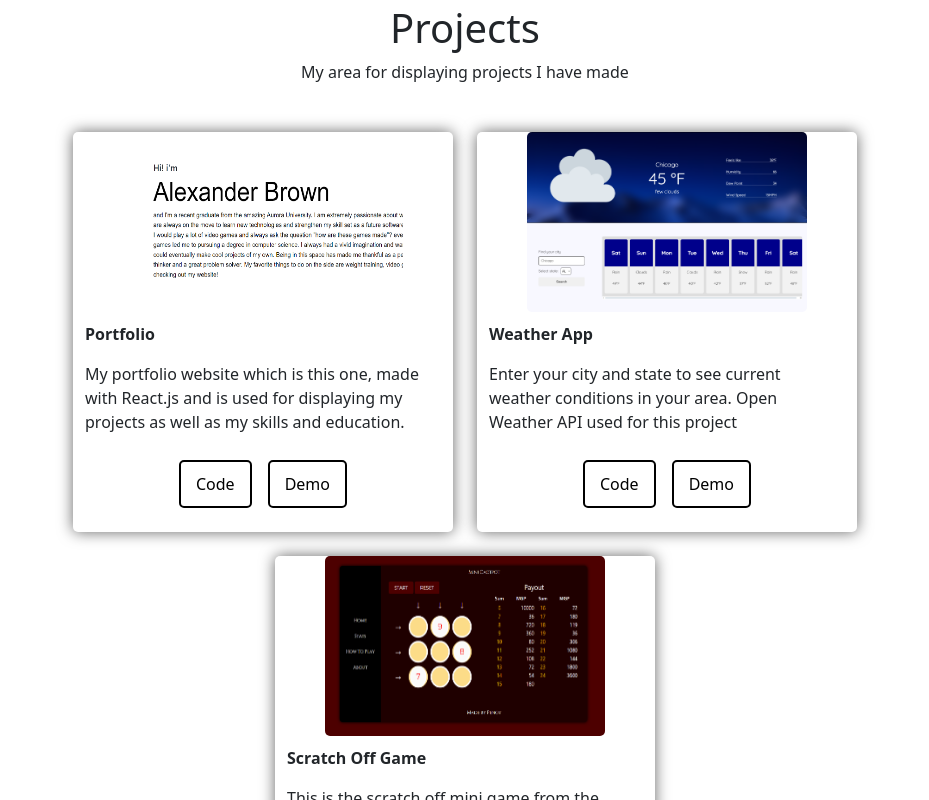
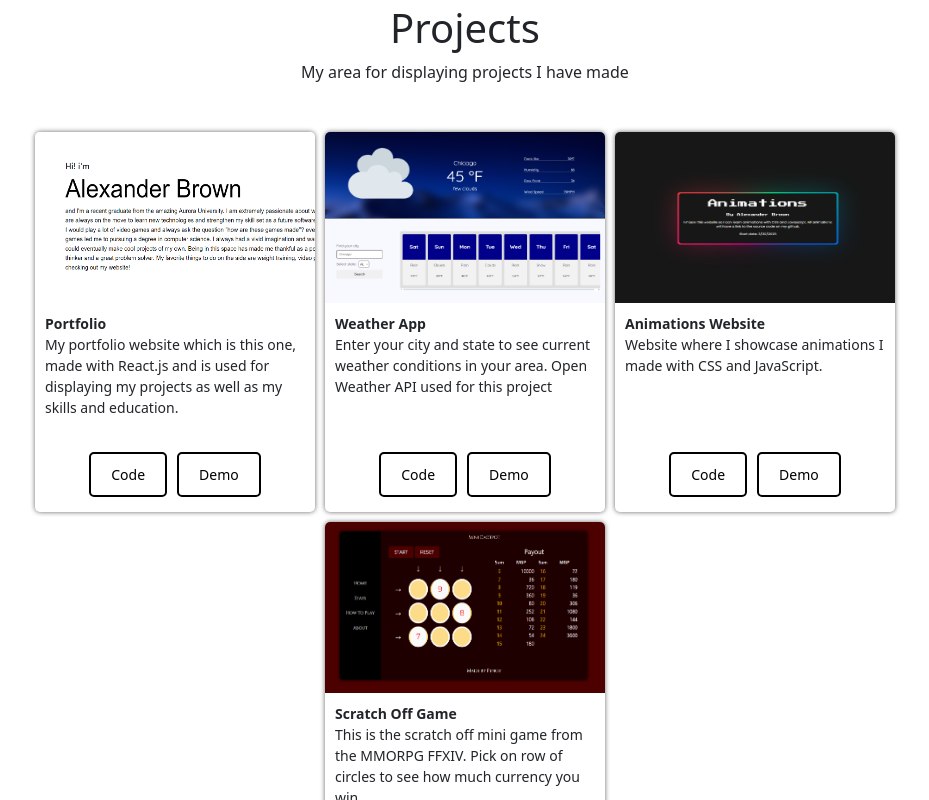
Before and after one commit to AxAnder0095/repotest, a React (Vite) app: page / in a window 1280 px wide. Shown: the part 1280-2080 px from the top of the page, without its empty margins (175-1104 px from the left). Built offline with nearby package versions, Linux system fonts and the light colour scheme.

Commit message:
added new projects

```diff
--- a/src/Home/Home.jsx
+++ b/src/Home/Home.jsx
@@ -68,7 +68,7 @@ function Home() {
                     <div>My area for displaying projects I have made</div>
                 </div>
 
-                <div className='container projects-container d-flex align-items-center justify-content-center'>
+                <div className='container projects-container'>
                     <Projects/>
                 </div>
 
--- a/src/Home/HomeStyles.css
+++ b/src/Home/HomeStyles.css
@@ -1,9 +1,13 @@
 .home-container{
     background-color: white;
     /*box-shadow: 0 0 15px white;*/
+    /*border: 1px solid black;*/
 }
 
 .projects-container{
+    display: flex;
+    justify-content: center;
+    align-items: center;
 }
 
 .intro-row{
--- a/src/Home/Project.jsx
+++ b/src/Home/Project.jsx
@@ -4,14 +4,18 @@ import {Link} from "react-router-dom";
 function Project(projectProp) {
     return (
         <>
-            <div className='d-flex justify-content-center'>
+            <div className='project-image-container'>
                     <img id='project-image' src={projectProp.image} alt={projectProp.alt}/>
             </div>
-            <p id='project-title'>{projectProp.title}</p>
-            <p id='project-desc'>{projectProp.description}</p>
-            <div className='d-flex justify-content-center gap-3'>
-                <Link id='project-button' to={projectProp.github}>Code</Link>
-                <Link id='project-button' to={projectProp.demo}>Demo</Link>
+            <div className={'project-desc-container'}>
+                <p id='project-title'>{projectProp.title}</p>
+                <p id='project-desc'>{projectProp.description}</p>
+            </div>
+            <div className='link-container'>
+                <div className={'link-container-wrapper'}>
+                    <Link id='project-button' to={projectProp.github}>Code</Link>
+                    <Link id='project-button' to={projectProp.demo}>Demo</Link>
+                </div>
             </div>
         </>
     )
--- a/src/Home/ProjectData.jsx
+++ b/src/Home/ProjectData.jsx
@@ -2,6 +2,7 @@ import Portfolio from './imgs/portfolio.png';
 import Game from './imgs/cactpot.png'
 import FC from './imgs/fc.jpg'
 import WA from './imgs/NVIDIA_Overlay_lAaY7Em8DA.png'
+import AN from './imgs/animations.png'
 
 export const ProjectData = {
     portfolio: {
@@ -37,5 +38,13 @@ export const ProjectData = {
         description: 'Enter your city and state to see current weather conditions in your area. Open Weather API used for this project',
         github: 'https://github.com/AxAnder0095/weatherapp',
         demo: 'https://www.youtube.com/watch?v=_7OMipUL0zc'
+    },
+    animationSite: {
+        image: AN,
+        title: 'Animations Website',
+        alt: 'Animations Website image',
+        description: 'Website where I showcase animations I made with CSS and JavaScript.',
+        github: 'https://github.com/AxAnder0095/animations',
+        demo: 'https://animations-feb82.web.app'
     }
 }
--- a/src/Home/ProjectStyles.css
+++ b/src/Home/ProjectStyles.css
@@ -1,27 +1,49 @@
+.project-image-container{
+    height: 45%;
+}
+
+.project-desc-container{
+    height: 35%;
+    padding-top: 10px;
+    padding-left: 10px;
+
+    p{
+        margin: 0;
+    }
+}
+
+.link-container{
+    height: 20%;
+    display: flex;
+    justify-content: center;
+    align-items: center;
+}
+
+.link-container .link-container-wrapper{
+    display: flex;
+    gap: 10px;
+}
+
 #project-image {
-    width: 280px;
-    height: 180px;
-    border-radius: 5px;
+    width: 100%;
+    height: 100%;
+    border-top-left-radius: 5px;
+    border-top-right-radius: 5px;
 }
 
 #project-title {
     font-weight: bold;
-    margin-top: 10px;
-}
-
-#project-desc {
-
+    /*margin-top: 10px;*/
 }
 
 #project-button {
     text-decoration: none;
     color: black;
     border-radius: 5px;
-    padding: 10px 15px;
     background-color: white;
     border: 2px solid black;
     transition: 0.5s;
-    margin-top: 10px;
+    padding: 10px 20px;
 }
 
 #project-button:hover {
--- a/src/Home/Projects.jsx
+++ b/src/Home/Projects.jsx
@@ -7,8 +7,8 @@ import Project from "./Project.jsx";
 function Projects(){
     return (
         <div>
-            <div className='row d-flex justify-content-center gap-4'>
-                <div className='project col-lg-3'>
+            <div className='projects'>
+                <div className='project'>
                     <Project
                         image={ProjectData.portfolio.image}
                         title={ProjectData.portfolio.title}
@@ -18,7 +18,7 @@ function Projects(){
                         demo={ProjectData.portfolio.demo}
                     />
                 </div>
-                <div className='project col-lg-3'>
+                <div className='project'>
                     <Project
                         image={ProjectData.weatherApp.image}
                         title={ProjectData.weatherApp.title}
@@ -28,7 +28,18 @@ function Projects(){
                         demo={ProjectData.weatherApp.demo}
                     />
                 </div>
-                <div className='project col-lg-3'>
+                <div className={'project'}>
+                    <Project
+                        image={ProjectData.animationSite.image}
+                        title={ProjectData.animationSite.title}
+                        alt={ProjectData.animationSite.alt}
+                        description={ProjectData.animationSite.description}
+                        github={ProjectData.animationSite.github}
+                        demo={ProjectData.animationSite.demo}
+                    />
+
+                </div>
+                <div className='project'>
                     <Project
                         image={ProjectData.miniCactpot.image}
                         title={ProjectData.miniCactpot.title}
--- a/src/Home/ProjectsStyles.css
+++ b/src/Home/ProjectsStyles.css
@@ -1,21 +1,24 @@
+.projects{
+    display: flex;
+    justify-content: center;
+    flex-wrap: wrap;
+    gap: 10px
+}
+
 .project{
-    height: 400px;
-    width: 380px;
+    font-size: 14px;
+    height: 380px;
+    width: 280px;
     border-radius: 5px;
-    box-shadow: 0 0 15px rgba(0, 0, 0, 0.6);
+    box-shadow: 0 0 5px rgba(0, 0, 0, 0.6);
     transition: 0.7s;
+
 }
 
 .project:hover{
     /*height: 390px;*/
     /*width: 490px;*/
     transition: 0.7s;
-    box-shadow: 0 0 25px rgba(0, 0, 0, 0.2);
+    box-shadow: 0 0 15px rgba(0, 0, 0, 0.2);
     border-radius: 5px;
 }
-
-@media(max-width:992px){
-    .project{
-        width: 410px;
-    }
-}
```
Also changed, not shown: src/Home/imgs/animations.png (added).
